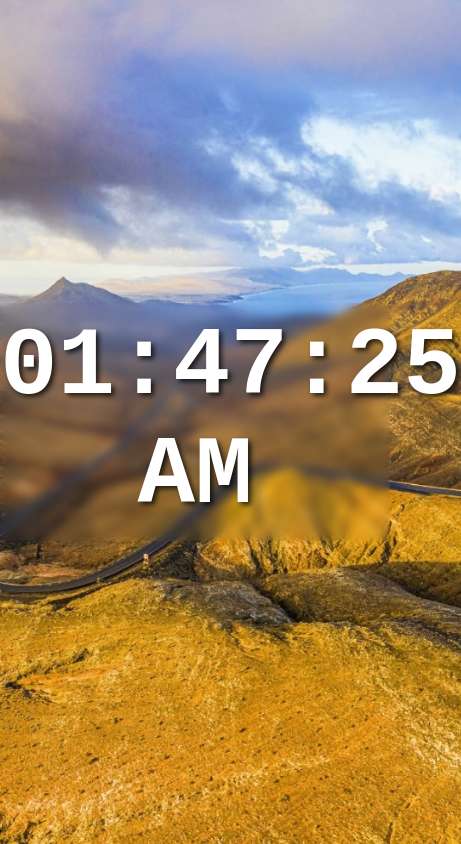
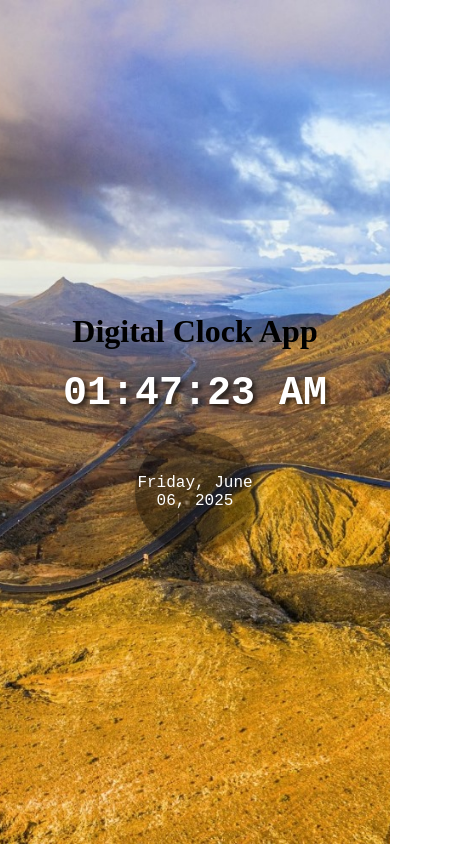
Before and after one commit to Fikre-M/DigitalClockApp, a React (Vite) app: page / in a window 390 px wide. Shown: the whole page, 461 px wide, since content can reach past the window. Built offline with nearby package versions, Linux system fonts and the light colour scheme.

Commit message:
add date, month and year

```diff
--- a/Components/DigitalClock.jsx
+++ b/Components/DigitalClock.jsx
@@ -1,43 +1,73 @@
-import React, { useState, useEffect, useCallback } from 'react';
+import React, { useState, useEffect } from "react";
 
 function DigitalClock() {
-
     const [time, setTime] = useState(new Date());
 
     useEffect(() => {
         const intervalId = setInterval(() => {
         setTime(new Date());
-        }, 1000)
+        }, 1000);
 
-    return () => {
-        clearInterval(intervalId);
-    };
+        return () => clearInterval(intervalId);
     }, []);
 
-    function formatTime(){
+    function formatTime() {
         let hours = time.getHours();
         const minutes = time.getMinutes();
         const seconds = time.getSeconds();
         const meridiem = hours >= 12 ? "PM" : "AM";
+        hours = hours % 12 || 12;
+        return `${padZero(hours)}:${padZero(minutes)}:${padZero(
+        seconds
+        )} ${meridiem}`;
+    }
 
-        hours = hours % 12 || 12;
+    function formatDate() {
+        const days = [
+        "Sunday",
+        "Monday",
+        "Tuesday",
+        "Wednesday",
+        "Thursday",
+        "Friday",
+        "Saturday",
+        ];
+        const months = [
+        "January",
+        "February",
+        "March",
+        "April",
+        "May",
+        "June",
+        "July",
+        "August",
+        "September",
+        "October",
+        "November",
+        "December",
+        ];
+        const dayName = days[time.getDay()];
+        const monthName = months[time.getMonth()];
+        const date = time.getDate();
+        const year = time.getFullYear();
+        return `${dayName}, ${monthName} ${padZero(date)}, ${year}`;
+    }
 
-        return `${padZero(hours)}:${padZero(
-            minutes
-        )}:${padZero(seconds)} ${meridiem}`;
-    }
-    // if one of the digit is sigle make double 00
-    function padZero(number){
+    function padZero(number) {
         return (number < 10 ? "0" : "") + number;
     }
 
     return (
-    <div className='clock-container'>
-        <div className='clock'>
+        <div className="clock-container">
+            <h1>Digital Clock App</h1>
+        <div className="clock">
             <span>{formatTime()}</span>
         </div>
-    </div>
-    )
+        <div className="date">
+            <span>{formatDate()}</span>
+        </div>
+        </div>
+    );
 }
 
-export default DigitalClock
+export default DigitalClock;
--- a/src/App.css
+++ b/src/App.css
@@ -1,24 +1,26 @@
-body{
+body {
     background-image: url(assets/bgi.jpg);
-    /* background-image: url(assets/giyorgis.jpg); */
     background-position: center;
     background-repeat: no-repeat;
     background-size: cover;
     background-attachment: fixed;
     margin: 0;
-
-    /* optional */
     display: flex;
     justify-content: center;
     min-height: 100vh;
     align-items: center;
 }
-.clock-container{
-    backdrop-filter: blur(5px);
+
+.clock-container {
+    backdrop-filter: blur(px);
     width: 100vw;
     padding: 10px 0;
+    display: flex;
+    flex-direction: column;
+    align-items: center;
 }
-.clock{
+
+.clock {
     color: white;
     font-size: 6rem;
     font-weight: bold;
@@ -26,3 +28,39 @@ body{
     text-align: center;
     text-shadow: 3px 3px 5px hsla(0, 0%, 0%, 0.75);
 }
+
+/* Date styling for large screens */
+.date {
+    color: white;
+    font-size: 2rem;
+    font-family: monospace;
+    margin-top: 1rem;
+    padding: 0.5em 1.5em;
+    background: rgba(0,0,0,0.2);
+    border-radius: 1em;
+    text-align: center;
+    box-shadow: 2px 2px 8px hsla(0,0%,0%,0.3);
+    transition: all 0.3s;
+}
+
+/* Responsive: On small screens, make the date circular */
+@media (max-width: 600px) {
+    .clock {
+        font-size: 2.5rem;
+    }
+    .date {
+        font-size: 1rem;
+        width: 120px;
+        height: 120px;
+        display: flex;
+        align-items: center;
+        justify-content: center;
+        border-radius: 50%;
+        margin-top: 1rem;
+        padding: 0;
+        background: rgba(0,0,0,0.4);
+        box-shadow: 2px 2px 8px hsla(0,0%,0%,0.4);
+        text-align: center;
+        word-break: break-word;
+    }
+}
```
